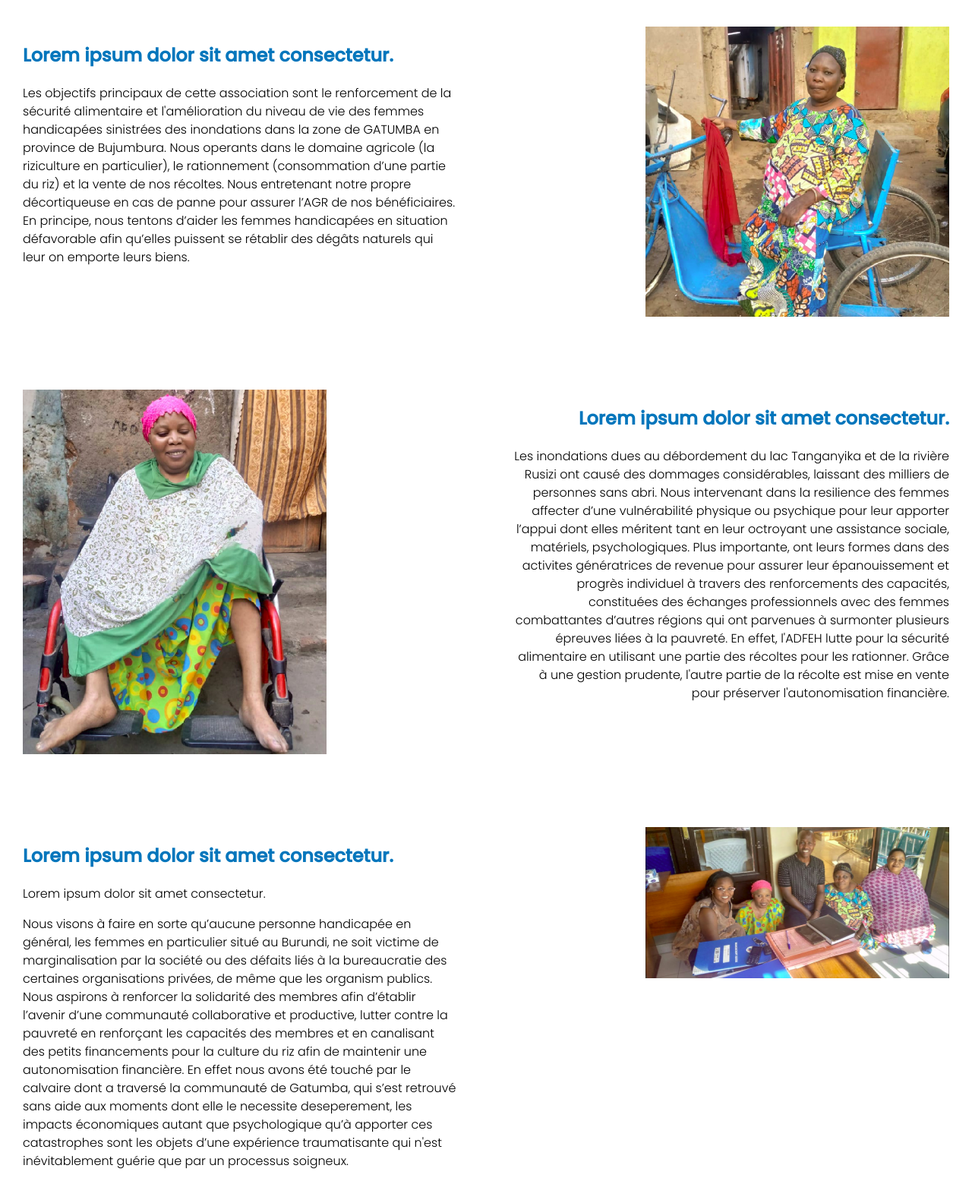
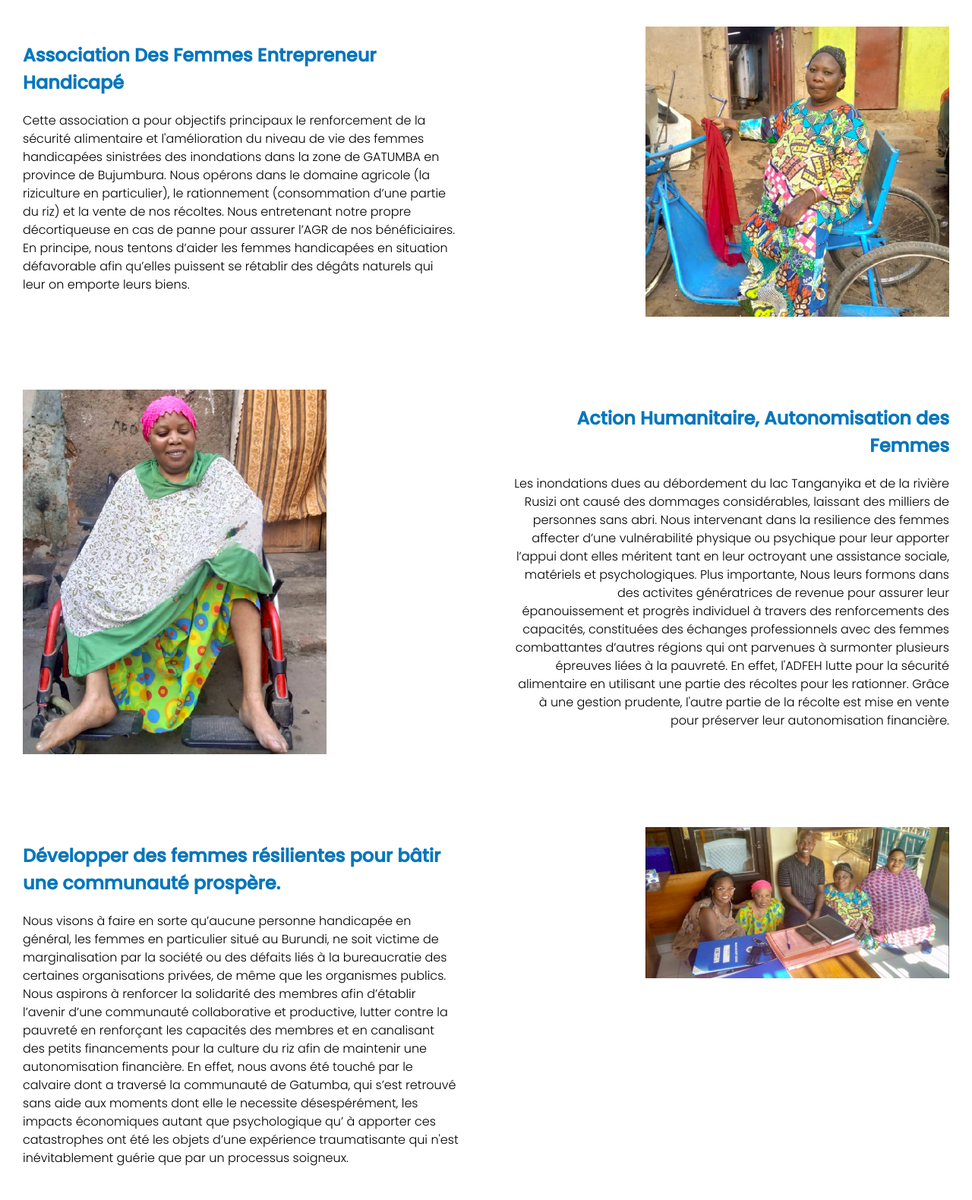
Before and after one commit to skjaguar2030/ngoAdfeh, a plain HTML site: page index.html in a window 1280 px wide. Shown: the part 280-1860 px from the top of the page at 76% size. Drawn offline with nearby package versions, Linux system fonts and the light colour scheme.

Commit message:
titles, description, colors

```diff
--- a/index.html
+++ b/index.html
@@ -76,10 +76,10 @@
 
                 <div class="sub-section">
                     <div class="content">
-                        <h2 class="subtitle">Lorem ipsum dolor sit amet consectetur.</h2>
-                        <p class="description">Les objectifs principaux de cette association sont le renforcement de la sécurité
+                        <h2 class="subtitle">Association Des Femmes Entrepreneur Handicapé</h2>
+                        <p class="description">Cette association a pour objectifs principaux le renforcement de la sécurité
                             alimentaire et l'amélioration du niveau de vie des femmes handicapées sinistrées des
-                            inondations dans la zone de GATUMBA en province de Bujumbura. Nous operants dans le
+                            inondations dans la zone de GATUMBA en province de Bujumbura. Nous opérons dans le
                             domaine agricole (la riziculture en particulier), le rationnement (consommation d’une
                             partie du riz) et la vente de nos récoltes. Nous entretenant notre propre décortiqueuse en
                             cas de panne pour assurer l’AGR de nos bénéficiaires. En principe, nous tentons d’aider les
@@ -93,18 +93,18 @@
 
                 <div class="sub-section left">
                     <div class="content">
-                        <h2 class="subtitle">Lorem ipsum dolor sit amet consectetur.</h2>
+                        <h2 class="subtitle">Action Humanitaire, Autonomisation des Femmes</h2>
                         <p class="description">Les inondations dues au débordement du lac Tanganyika et de la rivière Rusizi ont causé
                             des dommages considérables, laissant des milliers de personnes sans abri. Nous
                             intervenant dans la resilience des femmes affecter d’une vulnérabilité physique ou
                             psychique pour leur apporter l’appui dont elles méritent tant en leur octroyant une
-                            assistance sociale, matériels, psychologiques. Plus importante, ont leurs formes dans des
+                            assistance sociale, matériels et psychologiques. Plus importante, Nous leurs formons dans des
                             activites génératrices de revenue pour assurer leur épanouissement et progrès individuel à
                             travers des renforcements des capacités, constituées des échanges professionnels avec
                             des femmes combattantes d’autres régions qui ont parvenues à surmonter plusieurs
                             épreuves liées à la pauvreté. En effet, l'ADFEH lutte pour la sécurité alimentaire en
                             utilisant une partie des récoltes pour les rationner. Grâce à une gestion prudente, l'autre
-                            partie de la récolte est mise en vente pour préserver l'autonomisation financière.</p>
+                            partie de la récolte est mise en vente pour préserver leur autonomisation financière.</p>
                     </div>
 
                     <img  id="content-picture" src="images/pic2.png" href="#" alt="photo">
@@ -112,18 +112,16 @@
 
                 <div class="sub-section">
                     <div class="content">
-                        <h2 class="subtitle">Lorem ipsum dolor sit amet consectetur.</h2>
-                        <p class="description">Lorem ipsum dolor sit amet consectetur.</h2>
+                        <h2 class="subtitle">Développer des femmes résilientes pour bâtir une communauté prospère.</h2>
                         <p class="description">Nous visons à faire en sorte qu’aucune personne handicapée en général, les femmes en
                             particulier situé au Burundi, ne soit victime de marginalisation par la société ou des défaits
-                            liés à la bureaucratie des certaines organisations privées, de même que les organism
-                            publics. Nous aspirons à renforcer la solidarité des membres afin d’établir l’avenir d’une
+                            liés à la bureaucratie des certaines organisations privées, de même que les organismes publics. Nous aspirons à renforcer la solidarité des membres afin d’établir l’avenir d’une
                             communauté collaborative et productive, lutter contre la pauvreté en renforçant les
                             capacités des membres et en canalisant des petits financements pour la culture du riz afin
-                            de maintenir une autonomisation financière. En effet nous avons été touché par le calvaire
+                            de maintenir une autonomisation financière. En effet, nous avons été touché par le calvaire
                             dont a traversé la communauté de Gatumba, qui s’est retrouvé sans aide aux moments
-                            dont elle le necessite deseperement, les impacts économiques autant que psychologique
-                            qu’à apporter ces catastrophes sont les objets d’une expérience traumatisante qui n'est
+                            dont elle le necessite désespérément, les impacts économiques autant que psychologique
+                            qu’ à apporter ces catastrophes ont été les objets d’une expérience traumatisante qui n'est
                             inévitablement guérie que par un processus soigneux.</p>
                     </div>
 
--- a/scss/_mixins.scss
+++ b/scss/_mixins.scss
@@ -113,7 +113,7 @@ $breakpoints-down: ("small": "39.937em", "medium": "63.9375em", "large": "87.5em
 
     .side{
         .test{
-            margin-top: 3.7em;
+            margin-top: 3.78em;
         }
 
         a{
```
Also changed, not shown: dist/style.css, js/index.js (line endings or trailing spaces), 1 other file.
